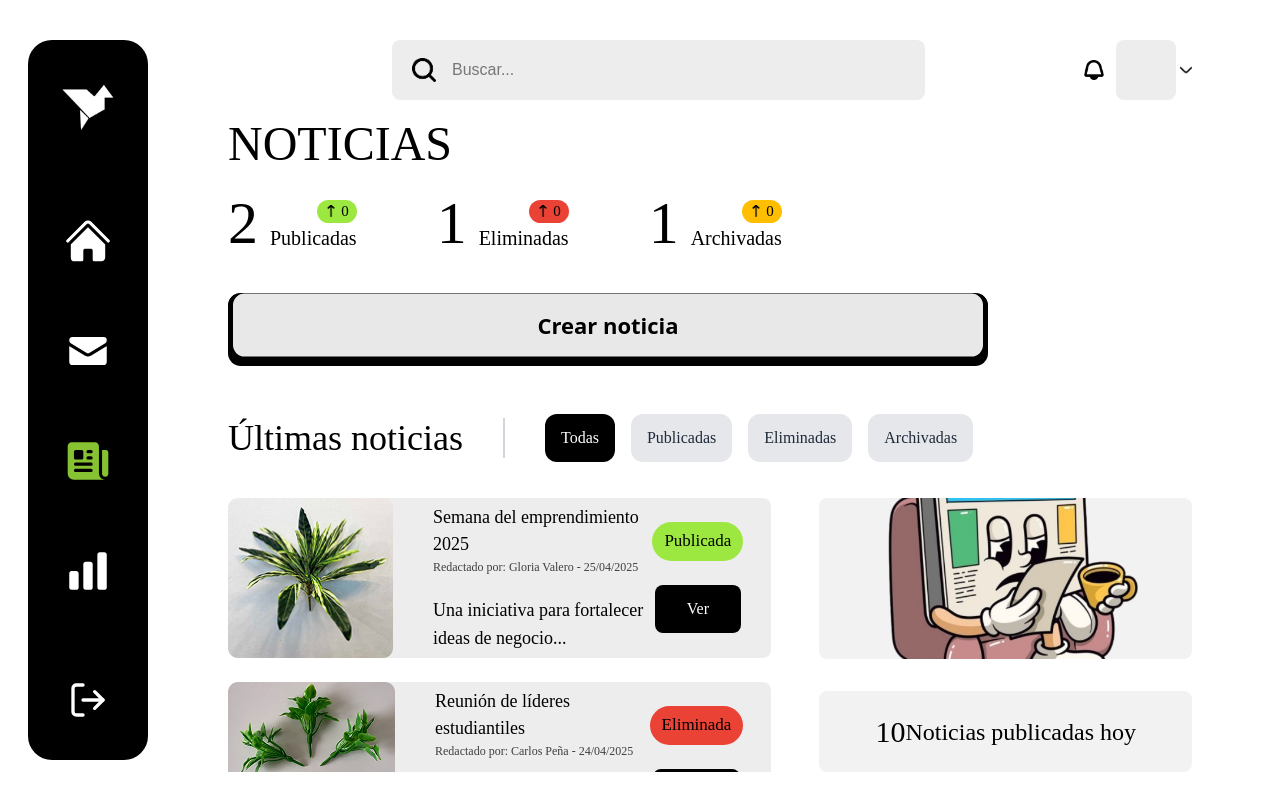
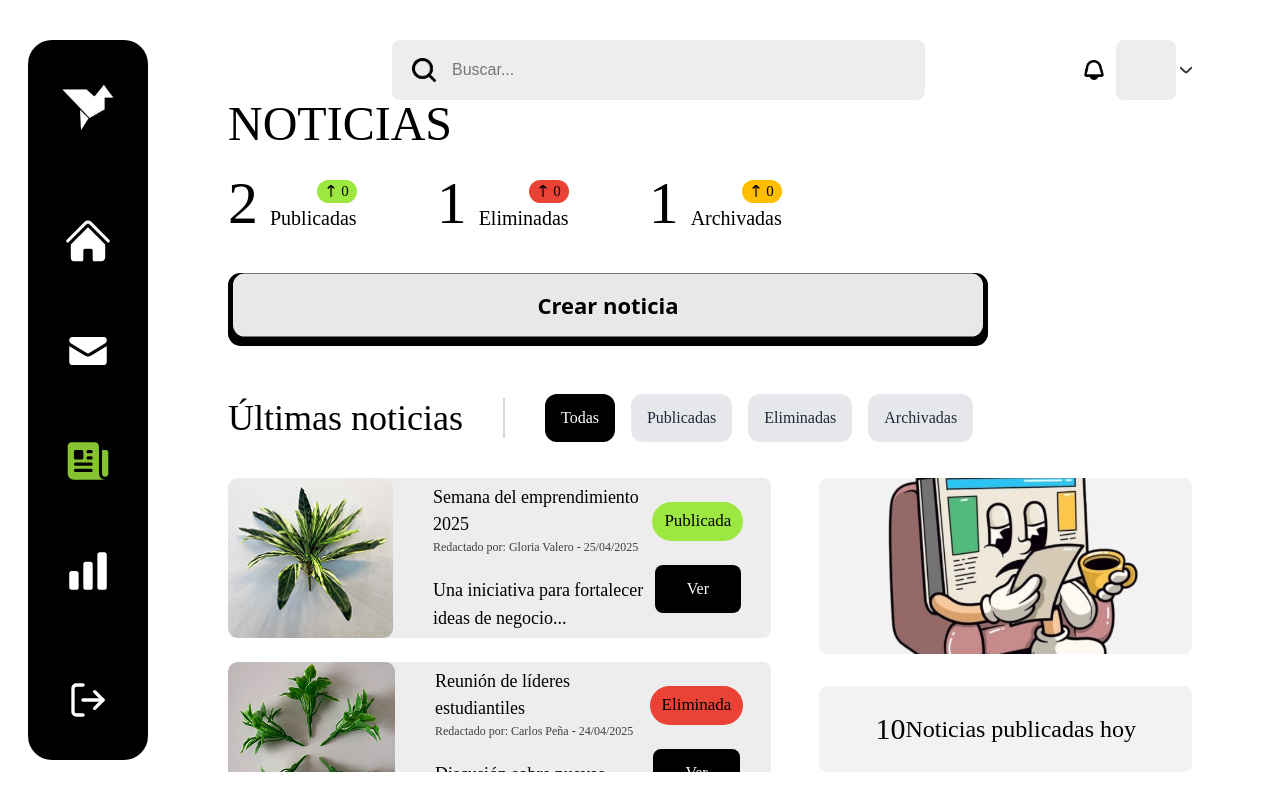
Before and after one commit to Juan-Lozano-M/GODPROYECTO, a React (Vite) app: page /notices in a window 1280 px wide. Built offline with nearby package versions, Linux system fonts and the light colour scheme; a web font is replaced by a local one.

Commit message:
Actualizacion noticias

```diff
--- a/src/pages/Admin/Notices.jsx
+++ b/src/pages/Admin/Notices.jsx
@@ -107,7 +107,7 @@
           <Search />
         </div>
 
-        <h1 className="text-3xl md:text-4xl xl:text-5xl font-adlam mt-5">NOTICIAS</h1>
+        <h1 className="text-3xl md:text-4xl xl:text-5xl font-adlam">NOTICIAS</h1>
 
         <div className="flex flex-wrap mt-6 gap-5 sm:gap-10 lg:gap-20 h-auto">
           <DataStat
```
